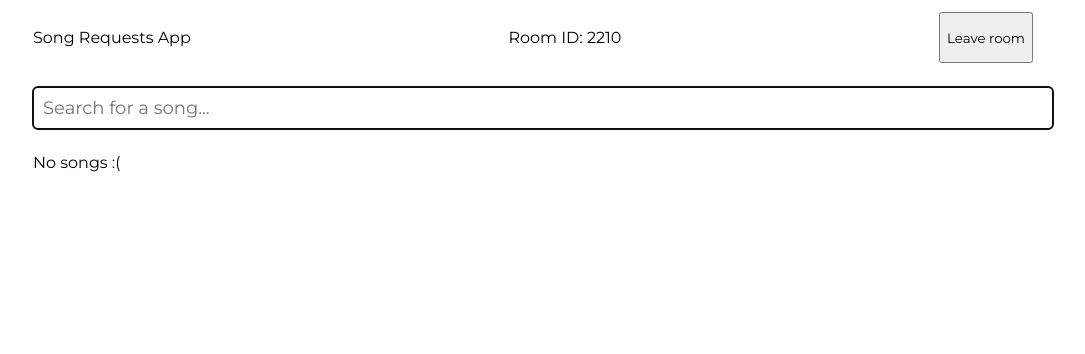
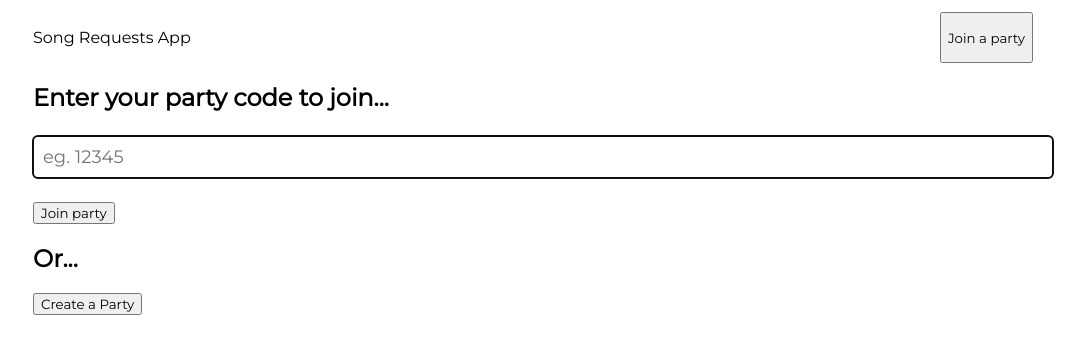
Before and after one commit to jacretney/spotify-request-app, a React (Create React App) app: page / in a window 1280 px wide. Shown: the top 354 px of the page, without its empty margins (107-1192 px from the left). Built offline with nearby package versions, Linux system fonts and the light colour scheme.

Commit message:
Implement FE concept of parties

```diff
--- /dev/null
+++ b/src/App.js
@@ -0,0 +1,28 @@
+import React, { useState } from 'react';
+import {BrowserRouter as Router, Route} from 'react-router-dom';
+import {ToastContainer} from 'react-toastify';
+
+import Search from './pages/Search';
+import Home from './pages/Home';
+import PartyAdmin from './pages/PartyAdmin';
+
+import './App.css';
+
+const routeList = {
+  'index': '/',
+  'search': '/party/*/search',
+  'admin': '/party/*/admin'
+};
+
+const App = () => {
+  return <div>
+    <Router>
+      <Route exact path={ routeList.index } component={Home}></Route>
+      <Route exact path={ routeList.search } component={Search}></Route>
+      <Route exact path={ routeList.admin } component={PartyAdmin}></Route>
+    </Router>
+    <ToastContainer></ToastContainer>
+  </div>;
+};
+
+export default App;
--- a/src/Routes.js
+++ /dev/null
@@ -1,19 +0,0 @@
-import React from 'react';
-import {BrowserRouter as Router, Route} from 'react-router-dom';
-import Search from './pages/Search';
-import {ToastContainer} from 'react-toastify';
-
-const routeList = {
-  'index': '/',
-};
-
-const Routes = () => {
-  return <div>
-    <Router>
-      <Route exact path={ routeList.index } component={Search}></Route>
-    </Router>
-    <ToastContainer></ToastContainer>
-  </div>;
-};
-
-export default Routes;
--- a/src/components/ui/Header.js
+++ b/src/components/ui/Header.js
@@ -1,13 +1,39 @@
-import React from 'react'
+import React from 'react';
+import { useLocation, useHistory } from 'react-router-dom';
+
+import getPartyId from '../../helpers/getPartyId';
 
 const Header = () => {
-  return (
-    <header>
-      <p className="branding">Song Requests App</p> {/* TODO: Replace with image */}
-      <p className="room-id">Room ID: 2210</p> {/* TODO: Replace with room ID */}
-      <button className="leave-button">Leave room</button> {/* TODO: Replace with nicer button */}
-    </header>
-  )
+  const history = useHistory();
+  const location = useLocation();
+  const partyId = getPartyId(location);
+
+  const leaveParty = () => {
+    // If admin, we should probably end the party
+    history.push(`/`);
+  }
+
+  const getTemplate = (partyId) => {
+    if (!partyId) {
+      return (
+        <header>
+          <p className="branding">Song Requests App</p>
+          <p className="party-id"></p>
+          <button className="party-button">Join a party</button>
+        </header>
+      )
+    }
+
+    return (
+      <header>
+        <p className="branding">Song Requests App</p>
+        <p className="party-id">Party ID: {partyId}</p>
+        <button className="party-button" onClick={leaveParty}>Leave party</button>
+      </header>
+    )
+  }
+
+  return getTemplate(partyId);
 }
 
 export default Header
--- /dev/null
+++ b/src/helpers/getPartyId.js
@@ -0,0 +1,8 @@
+const getPartyId = (location) => {
+  const path = location.pathname.split('/');
+  if (path[2]) {
+    return path[2];
+  }
+}
+
+export default getPartyId;
--- a/src/index.js
+++ b/src/index.js
@@ -1,7 +1,6 @@
 import React from 'react';
 import ReactDOM from 'react-dom';
-import Routes from './Routes';
-import './App.css';
+import Routes from './App';
 
 ReactDOM.render(
   <React.StrictMode>
--- /dev/null
+++ b/src/pages/Home.js
@@ -0,0 +1,43 @@
+import React, { useState } from 'react';
+import {useHistory} from 'react-router-dom';
+
+import Header from '../components/ui/Header';
+
+const Home = () => {
+  const history = useHistory();
+  const [text, setText] = useState('');
+
+  const onChange = (text) => {
+    setText(text);
+  }
+
+  const joinParty = () => {
+    history.push(`/party/${text}/search`);
+  }
+
+  const createParty = () => {
+    console.log('will create a Party');
+  }
+
+  return (
+    <div className="App">
+      <Header />
+      <div>
+        <h2>Enter your party code to join...</h2>
+        <input
+          type="text"
+          className="form-control"
+          placeholder="eg. 12345"
+          value={text}
+          onChange={(e) => onChange(e.target.value)}
+          autoFocus
+        />
+        <button onClick={joinParty}>Join party</button>
+        <h2>Or...</h2>
+        <button onClick={createParty}>Create a Party</button>
+      </div>
+    </div>
+  )
+}
+
+export default Home;
--- /dev/null
+++ b/src/pages/PartyAdmin.js
@@ -0,0 +1,18 @@
+import React from 'react';
+import { useLocation } from 'react-router-dom';
+
+import Header from '../components/ui/Header';
+import getPartyId from '../helpers/getPartyId';
+
+const PartyAdmin = () => {
+  const location = useLocation();
+
+  return (
+    <div className="App">
+      <Header />
+      <p>Your room ID is: {getPartyId(location)}</p>
+    </div>
+  )
+}
+
+export default PartyAdmin
```
